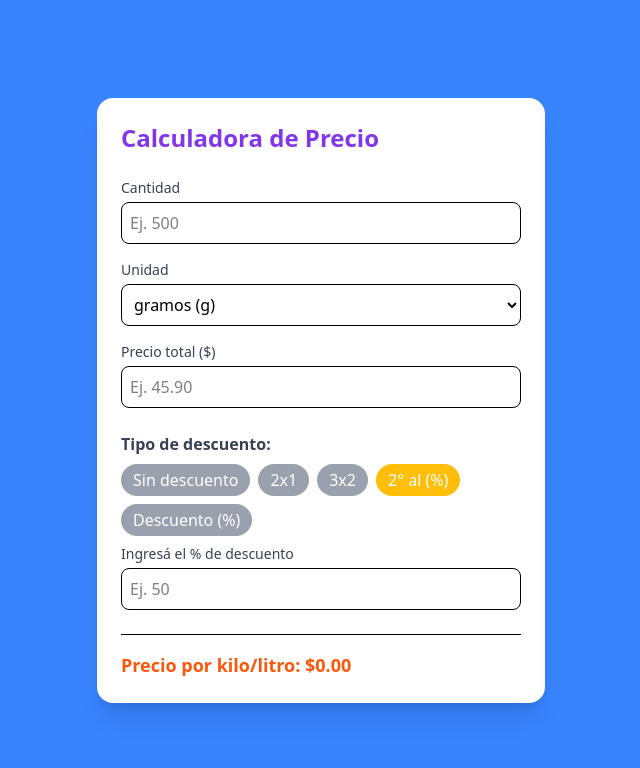
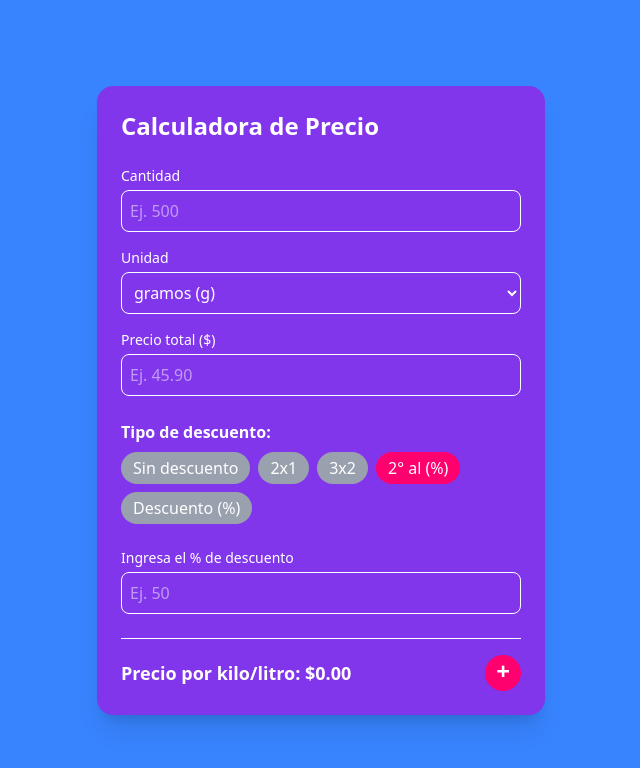
Before and after one commit to ClaudiaRamirezD/calculadora-super, a React (Vite) app: page / in a window 1280 px wide. Both pictures are taken after a click on the button "2° al (%)". Shown: the top 768 px of the page, without its empty margins (319-959 px from the left). Built offline with nearby package versions, Linux system fonts and the light colour scheme.

Commit message:
before brand

```diff
--- a/src/App.css
+++ b/src/App.css
@@ -1,9 +1,10 @@
 @import "tailwindcss";
 
 @theme {
---color-amber2: hsla(44, 100%, 52%, 1);
---color-orange-pantone2: hsla(19, 97%, 51%, 1);
---color-rose2: hsla(334, 100%, 50%, 1);
---color-blue-violet2: hsla(265, 83%, 57%, 1);
---color-azure2: hsla(217, 100%, 61%, 1);
+    --color-amber2: hsla(44, 100%, 52%, 1);
+    --color-orange-pantone2: hsla(19, 97%, 51%, 1);
+    --color-rose2: hsla(334, 100%, 50%, 1);
+    --color-blue-violet2: hsla(265, 83%, 57%, 1);
+    --color-blue-violet3: hsla(265, 83%, 70%, 1);
+    --color-azure2: hsla(217, 100%, 61%, 1);
 }
--- a/src/components/PriceCalculator.jsx
+++ b/src/components/PriceCalculator.jsx
@@ -6,6 +6,8 @@ function PriceCalculator() {
   const [price, setPrice] = useState("");
   const [discountType, setDiscountType] = useState("none");
   const [customDiscount, setCustomDiscount] = useState("");
+  const [showBrandInput, setShowBrandInput] = useState(false);
+  const [brand, setBrand] = useState("");
 
   const normalize = (amount, unit) => {
     if (!amount) return 0;
@@ -50,21 +52,15 @@ function PriceCalculator() {
   return (
     <section
       aria-labelledby="price-calc-title"
-      className="bg-white shadow-xl rounded-2xl p-6 w-full max-w-md space-y-6"
+      className="bg-blue-violet2 text-white shadow-xl rounded-2xl p-6 w-full max-w-md space-y-6"
     >
-      <h1
-        id="price-calc-title"
-        className="text-2xl font-bold text-blue-violet2"
-      >
+      <h1 id="price-calc-title" className="text-2xl font-bold">
         Calculadora de Precio
       </h1>
 
       <form className="space-y-4" onSubmit={(e) => e.preventDefault()}>
         <div>
-          <label
-            htmlFor="amount"
-            className="block text-sm font-medium text-gray-700 mb-1"
-          >
+          <label htmlFor="amount" className="block text-sm font-medium  mb-1">
             Cantidad
           </label>
           <input
@@ -72,7 +68,7 @@ function PriceCalculator() {
             type="number"
             value={amount}
             onChange={(e) => setAmount(e.target.value)}
-            className="w-full p-2 border rounded-lg focus:outline-none focus:ring-2 focus:ring-blue-violet2"
+            className="w-full p-2 border rounded-lg focus:outline-none focus:ring-2 focus:ring-azure2 focus:border-transparent"
             placeholder="Ej. 500"
           />
         </div>
@@ -80,7 +76,7 @@ function PriceCalculator() {
         <div>
           <label
             htmlFor="unit"
-            className="block text-sm font-medium text-gray-700 mb-1"
+            className="block text-sm font-medium text-white mb-1"
           >
             Unidad
           </label>
@@ -88,19 +84,28 @@ function PriceCalculator() {
             id="unit"
             value={unit}
             onChange={(e) => setUnit(e.target.value)}
-            className="w-full p-2 border rounded-lg focus:outline-none focus:ring-2 focus:ring-blue-violet2"
+            className="w-full p-2 border rounded-lg focus:outline-none focus:ring-2 focus:ring-azure2 focus:border-transparent bg-blue-violet2
+            cursor-pointer"
           >
-            <option value="g">gramos (g)</option>
-            <option value="kg">kilos (kg)</option>
-            <option value="ml">mililitros (ml)</option>
-            <option value="L">litros (L)</option>
+            <option value="g" className="bg-blue-violet3">
+              gramos (g)
+            </option>
+            <option value="kg" className="bg-blue-violet3">
+              kilos (kg)
+            </option>
+            <option value="ml" className="bg-blue-violet3">
+              mililitros (ml)
+            </option>
+            <option value="L" className="bg-blue-violet3">
+              litros (L)
+            </option>
           </select>
         </div>
 
         <div>
           <label
             htmlFor="price"
-            className="block text-sm font-medium text-gray-700 mb-1"
+            className="block text-sm font-medium text-white mb-1"
           >
             Precio total ($)
           </label>
@@ -109,20 +114,20 @@ function PriceCalculator() {
             type="number"
             value={price}
             onChange={(e) => setPrice(e.target.value)}
-            className="w-full p-2 border rounded-lg focus:outline-none focus:ring-2 focus:ring-blue-violet2"
+            className="w-full p-2 border rounded-lg focus:outline-none focus:ring-2 focus:ring-azure2 focus:border-transparent"
             placeholder="Ej. 45.90"
           />
         </div>
       </form>
 
       <div className="space-y-2">
-        <p className="font-semibold text-gray-700">Tipo de descuento:</p>
+        <p className="font-semibold text-white">Tipo de descuento:</p>
         <div className="flex flex-wrap gap-2">
           <button
             type="button"
             onClick={() => setDiscountType("none")}
             className={`px-3 py-1 rounded-full text-white ${
-              discountType === "none" ? "bg-blue-violet2" : "bg-gray-400"
+              discountType === "none" ? "bg-rose2" : "bg-gray-400"
             }`}
           >
             Sin descuento
@@ -131,7 +136,7 @@ function PriceCalculator() {
             type="button"
             onClick={() => setDiscountType("2x1")}
             className={`px-3 py-1 rounded-full text-white ${
-              discountType === "2x1" ? "bg-orange-pantone2" : "bg-gray-400"
+              discountType === "2x1" ? "bg-rose2" : "bg-gray-400"
             }`}
           >
             2x1
@@ -149,7 +154,7 @@ function PriceCalculator() {
             type="button"
             onClick={() => setDiscountType("second-x")}
             className={`px-3 py-1 rounded-full text-white ${
-              discountType === "second-x" ? "bg-amber2" : "bg-gray-400"
+              discountType === "second-x" ? "bg-rose2" : "bg-gray-400"
             }`}
           >
             2° al (%)
@@ -158,7 +163,7 @@ function PriceCalculator() {
             type="button"
             onClick={() => setDiscountType("custom")}
             className={`px-3 py-1 rounded-full text-white ${
-              discountType === "custom" ? "bg-azure2" : "bg-gray-400"
+              discountType === "custom" ? "bg-rose2" : "bg-gray-400"
             }`}
           >
             Descuento (%)
@@ -166,19 +171,19 @@ function PriceCalculator() {
         </div>
 
         {(discountType === "second-x" || discountType === "custom") && (
-          <div className="mt-2">
+          <div className="mt-6">
             <label
               htmlFor="customDiscount"
-              className="block text-sm text-gray-700 mb-1"
+              className="block text-sm text-white mb-1 font-medium"
             >
-              Ingresá el % de descuento
+              Ingresa el % de descuento
             </label>
             <input
               id="customDiscount"
               type="number"
               value={customDiscount}
               onChange={(e) => setCustomDiscount(e.target.value)}
-              className="w-full p-2 border rounded-lg focus:outline-none focus:ring-2 focus:ring-blue-violet2"
+              className="w-full p-2 border rounded-lg focus:outline-none focus:ring-2 focus:ring-azure2 focus:border-transparent"
               placeholder="Ej. 50"
             />
           </div>
@@ -186,9 +191,36 @@ function PriceCalculator() {
       </div>
 
       <div className="pt-4 border-t">
-        <p className="text-lg text-orange-pantone2 font-semibold">
-          Precio por kilo/litro: ${getPricePerUnit().toFixed(2)}
-        </p>
+        <div className="flex items-center justify-between">
+          <p className="text-lg text-white font-bold">
+            Precio por kilo/litro: ${getPricePerUnit().toFixed(2)}
+          </p>
+
+          <button
+            onClick={() => setShowBrandInput((prev) => !prev)}
+            className="text-white bg-rose2 size-9  rounded-full text-2xl font-bold  flex items-stretch justify-center"
+            aria-label="Agregar marca"
+            type="button"
+          >
+            +
+          </button>
+        </div>
+
+        {showBrandInput && (
+          <input
+            type="text"
+            value={brand}
+            onChange={(e) => setBrand(e.target.value)}
+            placeholder="Marca o tienda"
+            className="mt-2 w-full p-2 rounded-lg border border-gray-300 bg-white text-black focus:outline-none focus:ring-2 focus:ring-azure2 focus:border-transparent"
+          />
+        )}
+
+        {brand && (
+          <p className="mt-2 text-sm text-white italic">
+            Marca: <span className="font-medium">{brand}</span>
+          </p>
+        )}
       </div>
     </section>
   );
```
